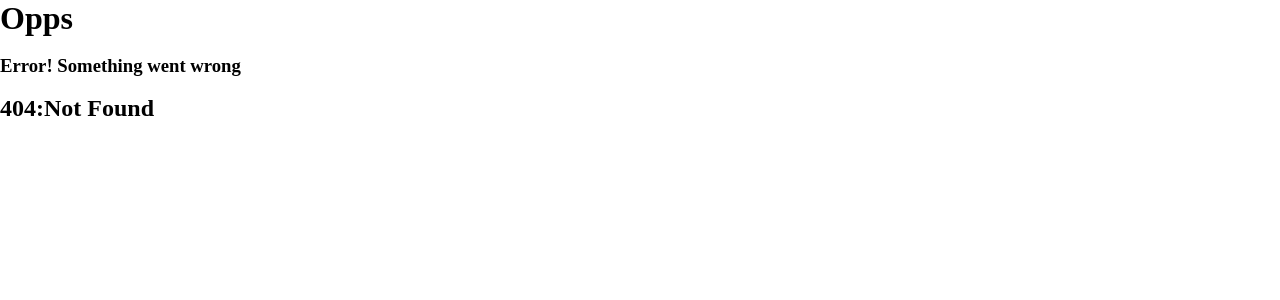
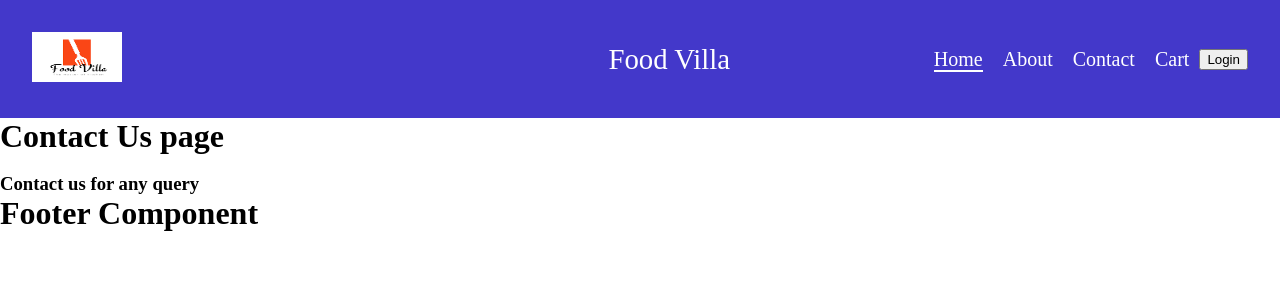
Before and after one commit to LundPiyush/NamasteReact, a React (Vite) app in the folder FoodVilla/: page /contact in a window 1280 px wide. Before the commit this address had no page. Shown: the top 300 px of the page. Built offline with nearby package versions, Linux system fonts and the light colour scheme.

Commit message:
feat(): Linked nav bar items,updated outlet

```diff
--- a/FoodVilla/src/App.js
+++ b/FoodVilla/src/App.js
@@ -7,7 +7,8 @@ import About from "./components/About";
 import Error from "./components/Error";
 // import { restaurantList } from "./components/constants";
 // import { IMG_CDN_URL } from "./components/constants";
-import { createBrowserRouter, RouterProvider } from "react-router-dom";
+import { createBrowserRouter, Outlet, RouterProvider } from "react-router-dom";
+import Contact from "./components/Contact";
 
 const root = ReactDOM.createRoot(document.getElementById("root"));
 
@@ -24,7 +25,7 @@ const AppComponent = () => {
   return (
     <>
       <HeaderComponent />
-      <BodyComponent />
+      <Outlet />
       <FooterComponent />
     </>
   );
@@ -34,10 +35,20 @@ const appRouter = createBrowserRouter([
     path: "/",
     element: <AppComponent />,
     errorElement: <Error />,
-  },
-  {
-    path: "/about",
-    element: <About />,
+    children: [
+      {
+        path: "/",
+        element: <BodyComponent />,
+      },
+      {
+        path: "/about",
+        element: <About />,
+      },
+      {
+        path: "/contact",
+        element: <Contact />,
+      },
+    ],
   },
 ]);
 
--- /dev/null
+++ b/FoodVilla/src/components/Contact.js
@@ -0,0 +1,10 @@
+const Contact = () => {
+  return (
+    <div>
+      <h1>Contact Us page</h1>
+      <br />
+      <h3>Contact us for any query</h3>
+    </div>
+  );
+};
+export default Contact;
--- a/FoodVilla/src/components/HeaderComponent.js
+++ b/FoodVilla/src/components/HeaderComponent.js
@@ -1,5 +1,6 @@
 import { useState } from "react";
 import img from "../assets/fv.png";
+import { Link } from "react-router-dom";
 
 const HeaderComponent = () => {
   const [isLoggedIn, setIsLoggedIn] = useState(true);
@@ -13,18 +14,18 @@ const HeaderComponent = () => {
       </a>
       <ul className="nav-list">
         <li>
-          <a className="link-active" href="#">
+          <Link className="link-active" to="/">
             Home
-          </a>
+          </Link>
         </li>
         <li>
-          <a href="#">About</a>
+          <Link to="/about">About</Link>
         </li>
         <li>
-          <a href="#">Contact</a>
+          <Link to="/contact">Contact</Link>
         </li>
         <li>
-          <a href="#">Cart</a>
+          <Link href="/">Cart</Link>
         </li>
       </ul>
       {isLoggedIn ? (
--- a/FoodVilla/styles.css
+++ b/FoodVilla/styles.css
@@ -49,8 +49,9 @@
   list-style: none;
 }
 .nav-list a {
+  font-size: 15pt;
   color: white;
-  margin: 1em;
+  margin-left: 1em;
   cursor: pointer;
   text-decoration: none;
 }
```
